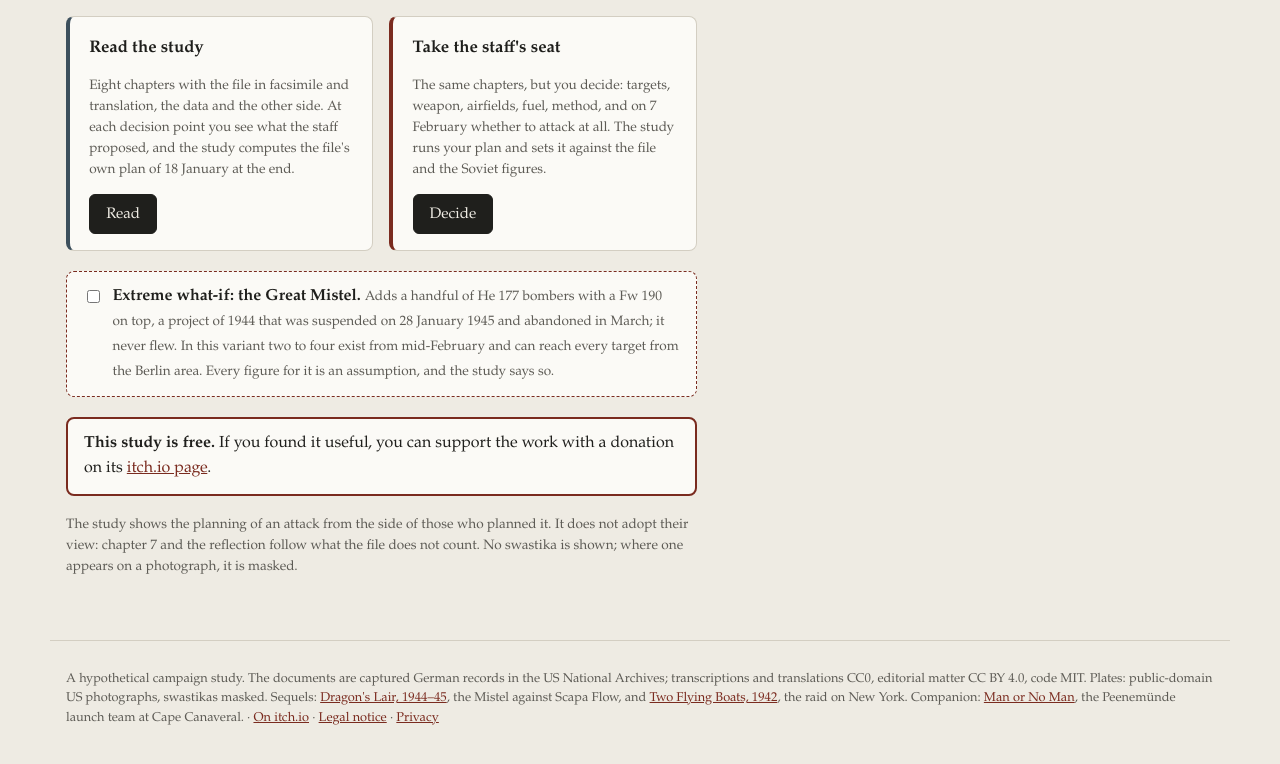
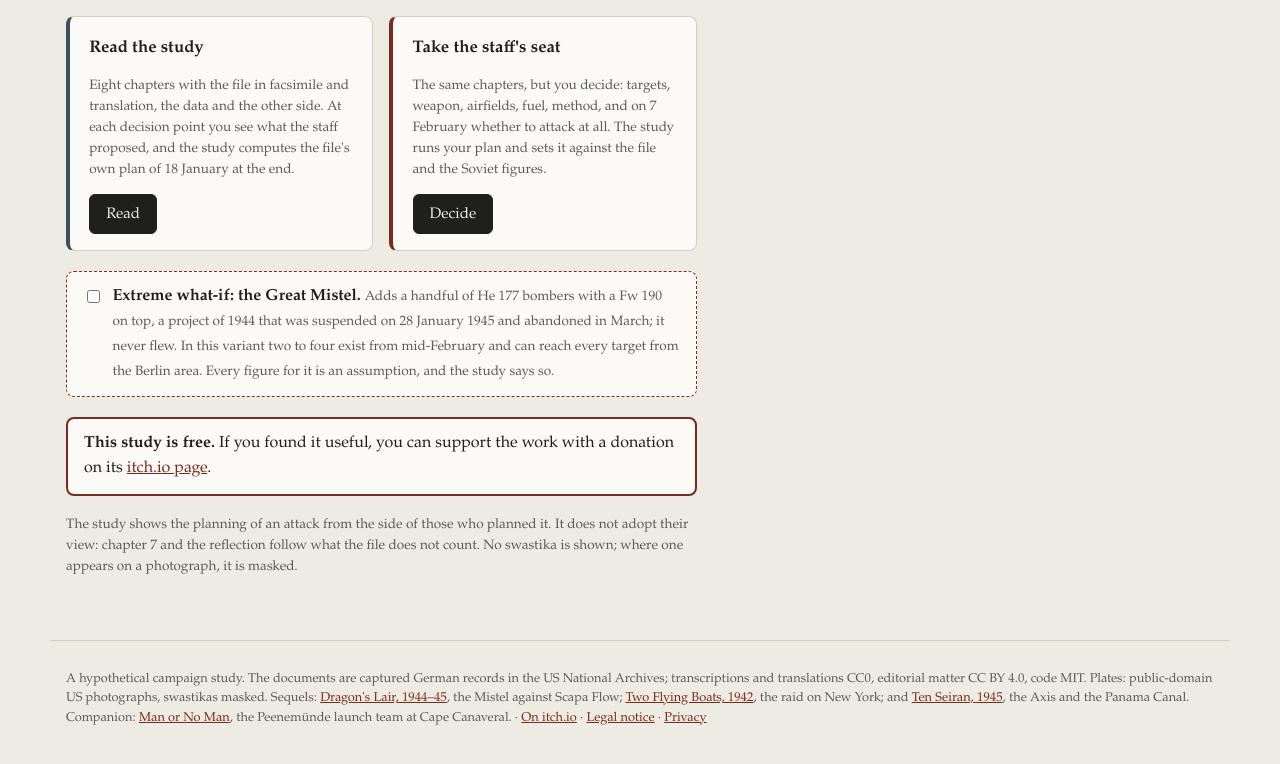
Before and after one commit to pantaleonfassbender-coder/Iron-Hammer-1945, a plain HTML site: page index.html in a window 1280 px wide. Shown: the part 565-1329 px from the top of the page. Drawn offline with Linux system fonts and the light colour scheme.

Commit message:
Link Ten Seiran, 1945 (fourth study of the series)
Co-Authored-By: Claude Opus 5.5 <noreply@anthropic.com>

```diff
--- a/index.html
+++ b/index.html
@@ -29,7 +29,7 @@
 <div id="modebar" class="modebar"></div>
 <main id="view" aria-live="polite"></main>
 <footer>
-  <p>A hypothetical campaign study. The documents are captured German records in the US National Archives; transcriptions and translations CC0, editorial matter CC BY 4.0, code MIT. Plates: public-domain US photographs, swastikas masked. Sequels: <a href="https://dragons-lair-1944-45.netlify.app/" target="_blank" rel="noopener">Dragon's Lair, 1944–45</a>, the Mistel against Scapa Flow, and <a href="https://two-flying-boats-1942.netlify.app/" target="_blank" rel="noopener">Two Flying Boats, 1942</a>, the raid on New York. Companion: <a href="https://man-or-no-man.netlify.app/" target="_blank" rel="noopener">Man or No Man</a>, the Peenemünde launch team at Cape Canaveral. · <a href="https://leofassb.itch.io/iron-hammer-1945" target="_blank" rel="noopener">On itch.io</a> · <a href="legal.html#notice">Legal notice</a> · <a href="legal.html#privacy">Privacy</a></p>
+  <p>A hypothetical campaign study. The documents are captured German records in the US National Archives; transcriptions and translations CC0, editorial matter CC BY 4.0, code MIT. Plates: public-domain US photographs, swastikas masked. Sequels: <a href="https://dragons-lair-1944-45.netlify.app/" target="_blank" rel="noopener">Dragon's Lair, 1944–45</a>, the Mistel against Scapa Flow; <a href="https://two-flying-boats-1942.netlify.app/" target="_blank" rel="noopener">Two Flying Boats, 1942</a>, the raid on New York; and <a href="https://ten-seiran-1945.netlify.app/" target="_blank" rel="noopener">Ten Seiran, 1945</a>, the Axis and the Panama Canal. Companion: <a href="https://man-or-no-man.netlify.app/" target="_blank" rel="noopener">Man or No Man</a>, the Peenemünde launch team at Cape Canaveral. · <a href="https://leofassb.itch.io/iron-hammer-1945" target="_blank" rel="noopener">On itch.io</a> · <a href="legal.html#notice">Legal notice</a> · <a href="legal.html#privacy">Privacy</a></p>
 </footer>
 <script src="model.js"></script>
 <script src="app.js"></script>
```
Also changed, not shown: 1 other file.
